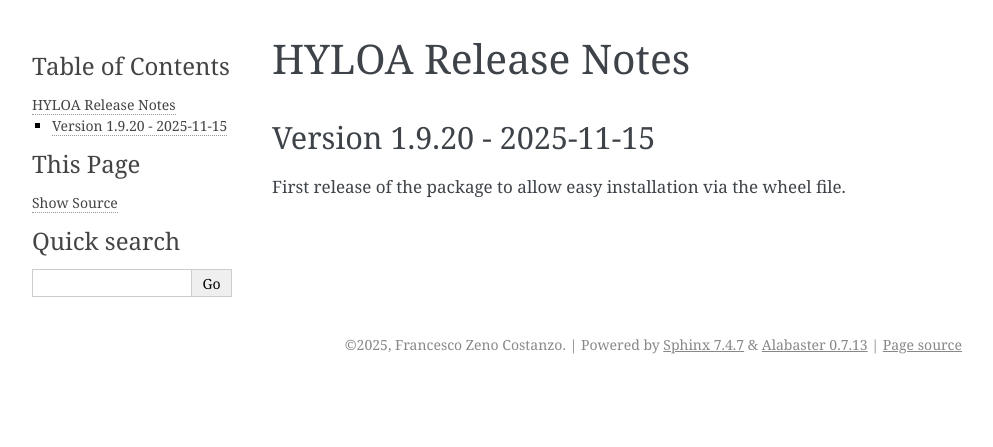
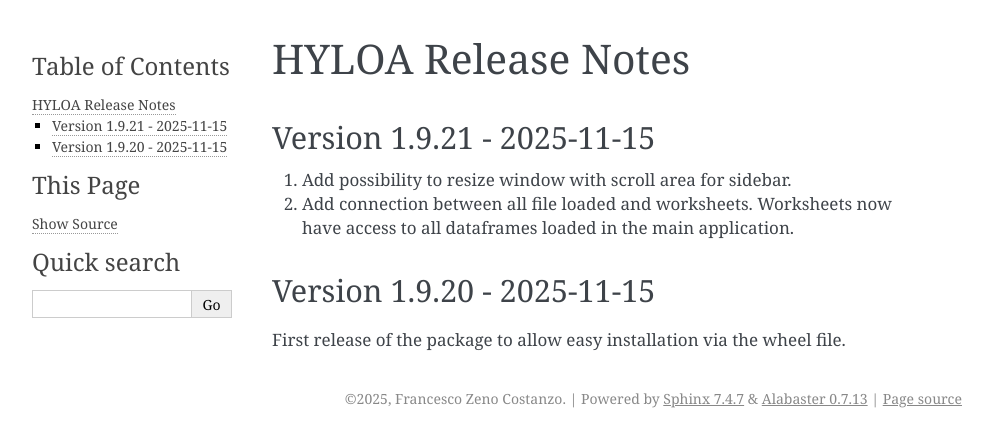
Before and after one commit to Francesco-Zeno-Costanzo/hyloa, a Sphinx documentation site: the page built from docs/release_notes.rst, in a window 1280 px wide. Shown: the top 447 px of the page, without its empty margins (148-1141 px from the left). Built offline with Sphinx 7.4.7, drawn with Linux system fonts in a browser that asks for light colours.

Commit message:
new patch

```diff
--- a/docs/release_notes.rst
+++ b/docs/release_notes.rst
@@ -2,6 +2,11 @@
 HYLOA Release Notes
 =========================
 
+Version 1.9.21 - 2025-11-15
+-----------------------------
+1. Add possibility to resize window with scroll area for sidebar.
+2. Add connection between all file loaded and worksheets. Worksheets now
+   have access to all dataframes loaded in the main application.
 
 Version 1.9.20 - 2025-11-15
 -----------------------------
```
